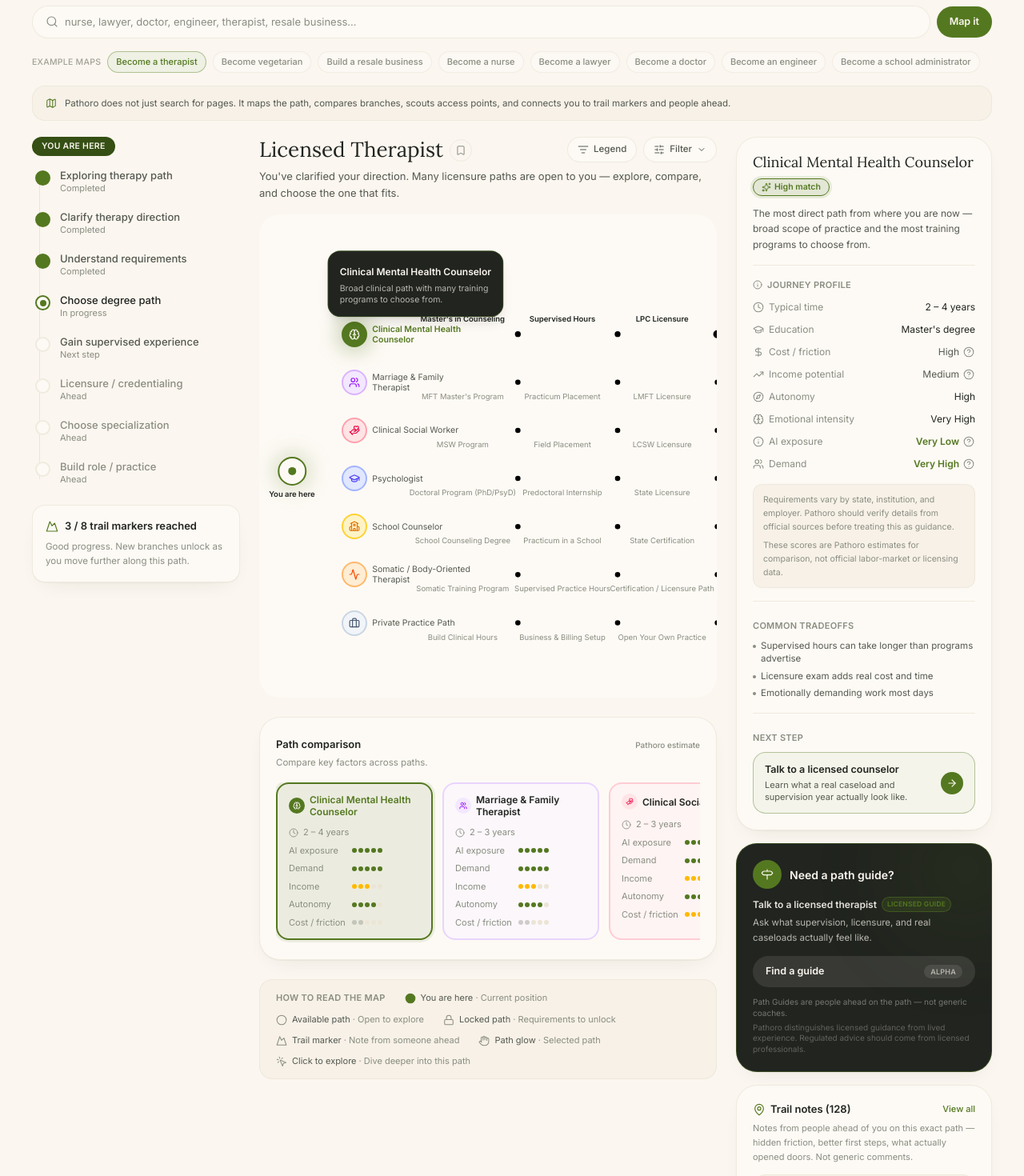
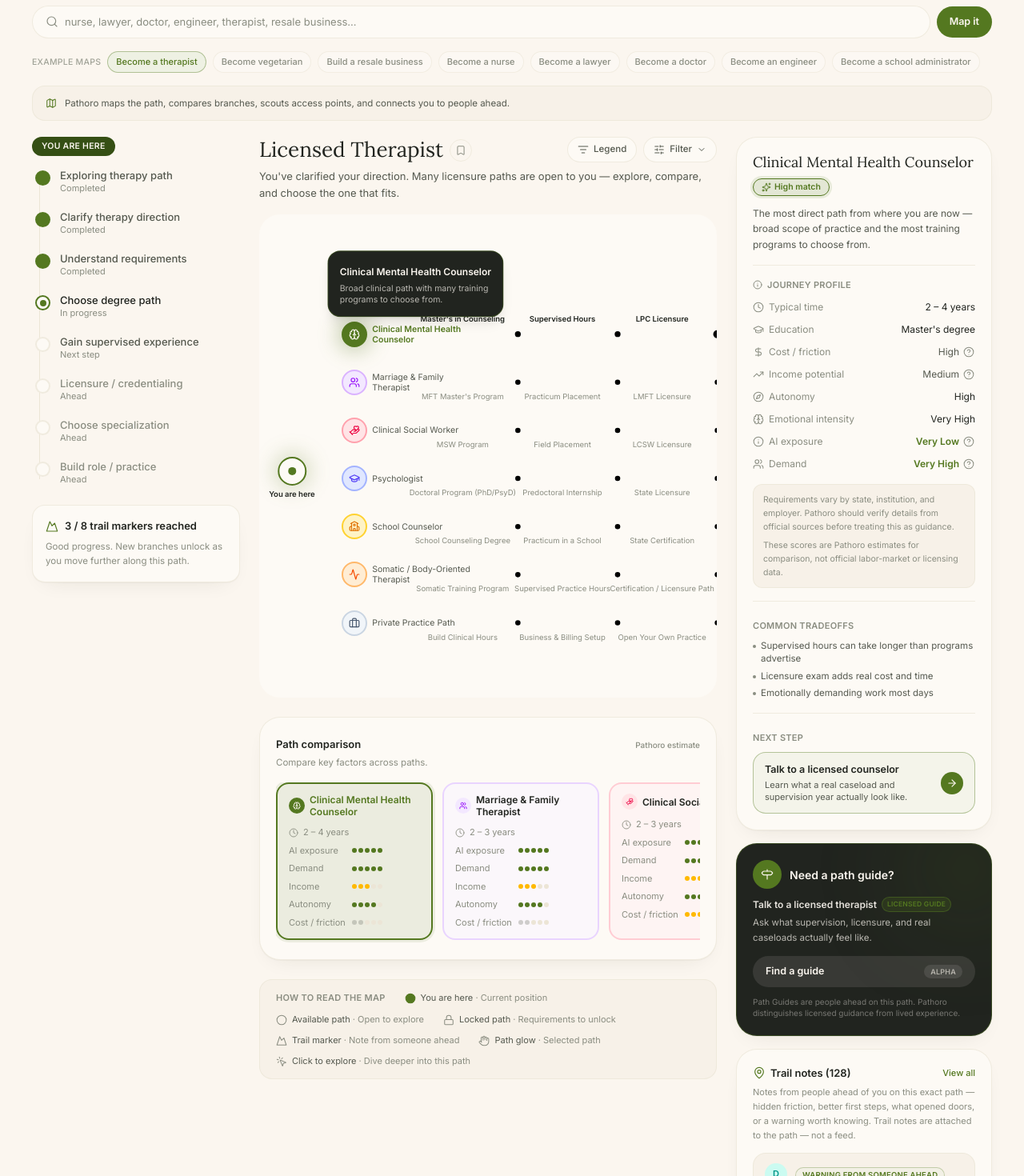
Before and after one commit to Mussafi/pathoro-mvp, a Next.js app: page /trail-map in a window 1280 px wide. Shown: the part 160-1630 px from the top of the page at 80% size. Built offline with nearby package versions, Linux system fonts and the light colour scheme.

Commit message:
Prepare public alpha cohesion

```diff
--- a/app/trail-map/page.tsx
+++ b/app/trail-map/page.tsx
@@ -82,9 +82,8 @@
         <div className="mt-4 flex items-start gap-2.5 rounded-2xl border border-line/70 bg-cream-field px-4 py-3">
           <Map className="mt-0.5 h-3.5 w-3.5 shrink-0 text-green" strokeWidth={1.75} />
           <p className="text-[11.5px] leading-relaxed text-ink-soft">
-            Pathoro does not just search for pages. It maps the path,
-            compares branches, scouts access points, and connects you to
-            trail markers and people ahead.
+            Pathoro maps the path, compares branches, scouts access
+            points, and connects you to people ahead.
           </p>
         </div>
 
--- a/components/trailmap/PathGuideCard.tsx
+++ b/components/trailmap/PathGuideCard.tsx
@@ -119,11 +119,8 @@
       </button>
 
       <p className="relative mt-3 text-[10px] leading-snug text-cream/40">
-        Path Guides are people ahead on the path — not generic coaches.
-      </p>
-      <p className="relative mt-1 text-[10px] leading-snug text-cream/30">
-        Pathoro distinguishes licensed guidance from lived experience.
-        Regulated advice should come from licensed professionals.
+        Path Guides are people ahead on this path. Pathoro distinguishes
+        licensed guidance from lived experience.
       </p>
 
       {requestOpen && (
--- a/components/trailmap/TrailMapNotesPanel.tsx
+++ b/components/trailmap/TrailMapNotesPanel.tsx
@@ -7,6 +7,7 @@
  * comment label. */
 function getNoteTag(body: string): string | null {
   const lower = body.toLowerCase();
+  if (lower.startsWith("warning")) return "Warning from someone ahead";
   if (lower.startsWith("hidden friction")) return "Hidden friction";
   if (lower.startsWith("better first step")) return "Better first step";
   if (lower.includes("opened doors")) return "What opened doors";
@@ -36,9 +37,9 @@
         <span className="text-[11px] font-medium text-green">View all</span>
       </div>
       <p className="mt-1.5 text-[11px] leading-relaxed text-ink-faint">
-        Notes from people ahead of you on this exact path — hidden friction,
-        better first steps, what actually opened doors. Not generic
-        comments.
+        Notes from people ahead of you on this exact path — hidden
+        friction, better first steps, what opened doors, or a warning
+        worth knowing. Trail notes are attached to the path — not a feed.
       </p>
 
       <div className="mt-3 flex flex-col gap-2.5">
--- a/lib/trailMapData.ts
+++ b/lib/trailMapData.ts
@@ -534,7 +534,7 @@
       branchId: "clinical-mental-health-counselor",
       author: "Dana",
       role: "LPC, 4 years",
-      body: "Talk to someone in this role before paying for a program. Supervision quality varies a ton.",
+      body: "Warning: supervision quality varies a ton. Talk to someone in this role before paying for a program.",
       likes: 41,
       verified: true,
     },
```
